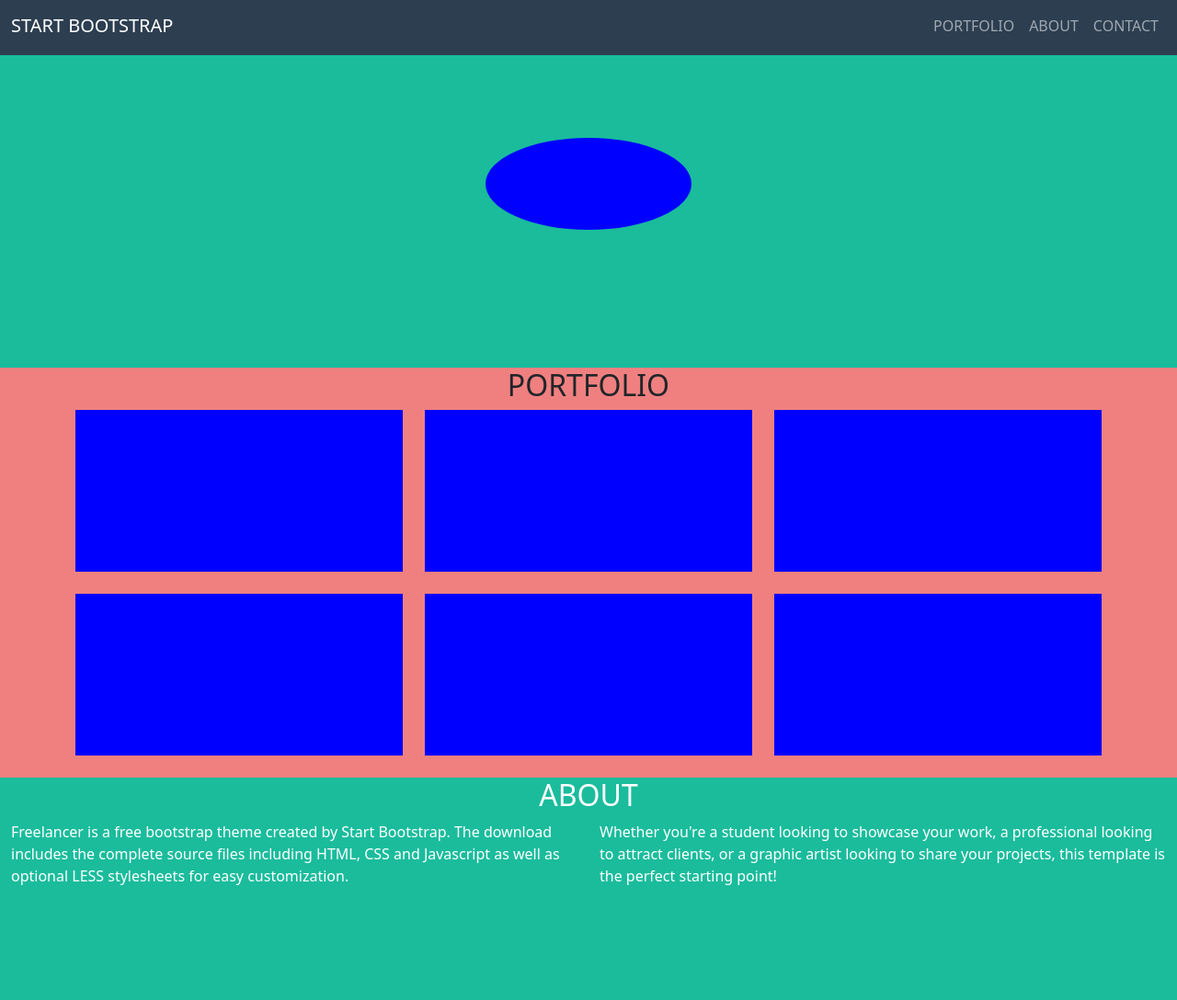
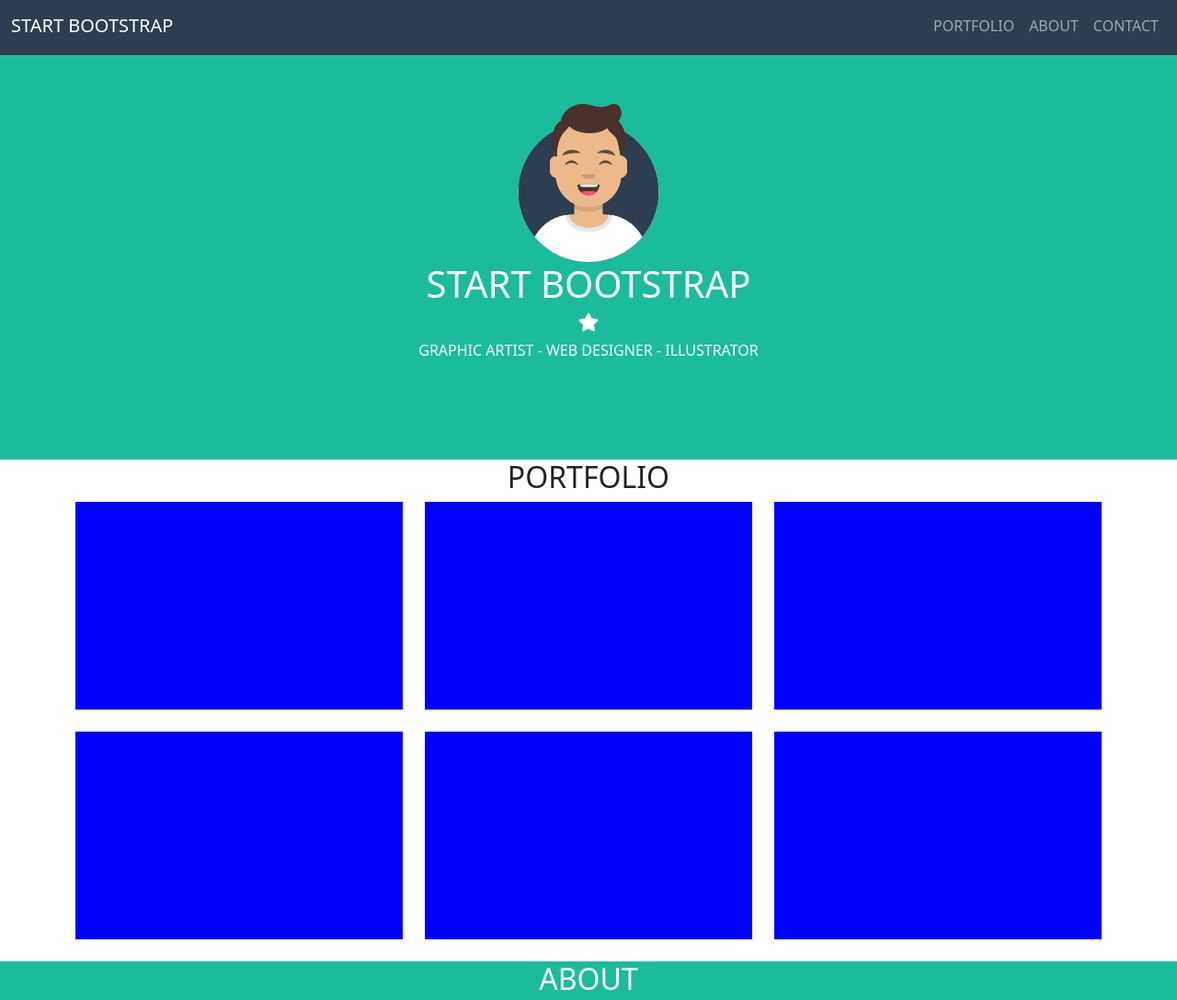
Before and after one commit to lucianomarchionna/html-css-bootstrap-freelancer, a plain HTML site: page index.html in a window 1280 px wide. Shown: the top 1088 px of the page at 92% size. Drawn offline with nearby package versions, Linux system fonts and the light colour scheme.

Commit message:
Banner completo

```diff
--- a/index.html
+++ b/index.html
@@ -39,7 +39,16 @@
     <main>
         <section class="my_green_color d-flex flex-column align-self-center justify-content-center" id="banner">
             <div class="container align-items-center d-flex flex-column" id="my_container_banner">
-                <div id="my_avatar"></div>
+                <div id="my_avatar">
+                    <img src="bootstrap_freelancer/img/avatar.svg" alt="">
+                </div>
+                <div>
+                    <h1>START BOOTSTRAP</h1>
+                </div>
+                <div class="star d-flex pb-2">
+                    <i class="fas fa-star fs-5"></i>
+                </div>
+                <div id="jumbo-text" class="text-center text-wrap">GRAPHIC ARTIST - WEB DESIGNER - ILLUSTRATOR</div>
             </div>
         </section>
         <section id="portfolio">
--- a/style.css
+++ b/style.css
@@ -18,22 +18,17 @@ header{
 .my_green_color{
     background-color: rgb(26,188,156);
     color: white;
-    height: 400px;
+    height: 500px;
 }
 
 #my_avatar{
-    width: 20%;
-    height: 200%;
-}
-
-#my_container_banner{
-    height: 100px;
+    width: 15%;
 }
 
 .my_white_color{
-    background-color: lightcoral;
+    background-color: white;
     color: black;
-    height: 400px;
+    height: 500px;
 }
 
 .portfolio_square{
@@ -55,9 +50,9 @@ header{
     background: rgb(44,62,80);
 } */
 
-.debug .container{
+/* .debug .container{
     height: 100%;
-}
+} */
 
 /* .debug #start{
     background-color: lightgreen;
@@ -69,14 +64,14 @@ header{
     border: 1px solid black;
 } */
 
-.debug #my_avatar{
+/* .debug #my_avatar{
     background:blue;
     border-radius: 50%;
-}
+} */
 
-.debug #portfolio{
+/* .debug #portfolio{
     background-color: lightcoral;
-}
+} */
 
 .debug .contact{
     background: lightsalmon;
```
